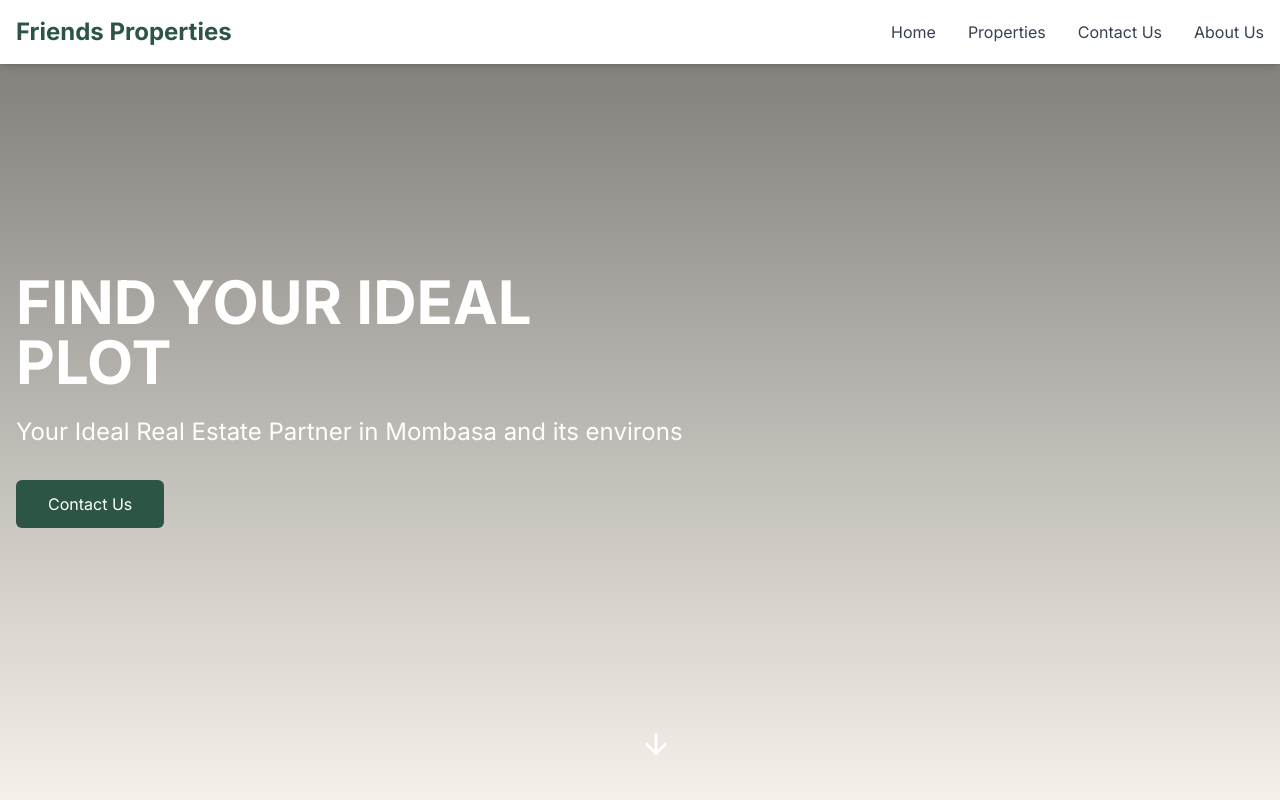
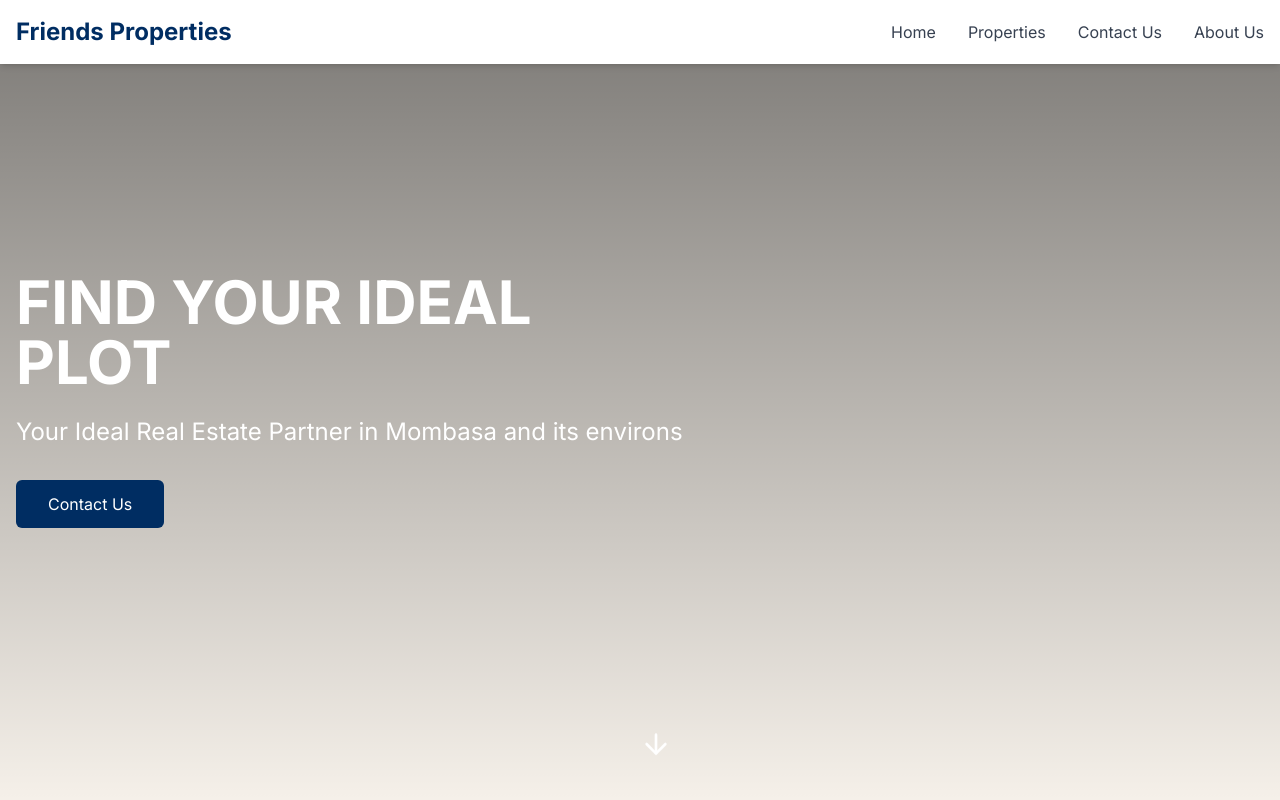
Before and after one commit to kbett035/friends-lands-finder, a React (Vite) app: page / in a window 1280 px wide. Shown: the top 800 px of the page. Built offline with nearby package versions, Linux system fonts and the light colour scheme.

Commit message:
Update color theme to navy blue
Changed the color theme throughout the application from green to navy blue to align with the new design specifications.
[skip gpt_engineer]

```diff
--- a/tailwind.config.ts
+++ b/tailwind.config.ts
@@ -20,12 +20,12 @@ export default {
     extend: {
       colors: {
         primary: {
-          DEFAULT: "#2C5545",
+          DEFAULT: "#002D62", // Changed from #2C5545 to navy blue
           foreground: "#ffffff",
         },
         secondary: {
           DEFAULT: "#F5F0E9",
-          foreground: "#2C5545",
+          foreground: "#002D62", // Updated to match new primary color
         },
         accent: {
           DEFAULT: "#DAA520",
```
